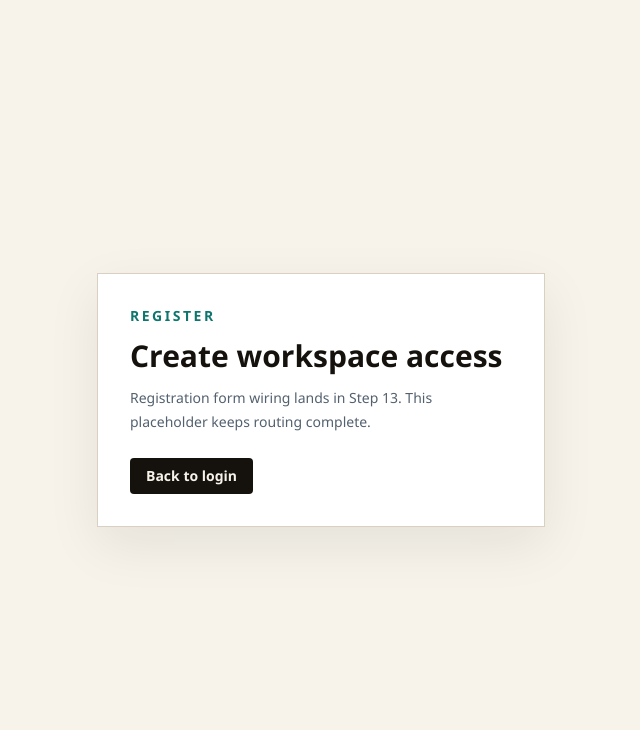
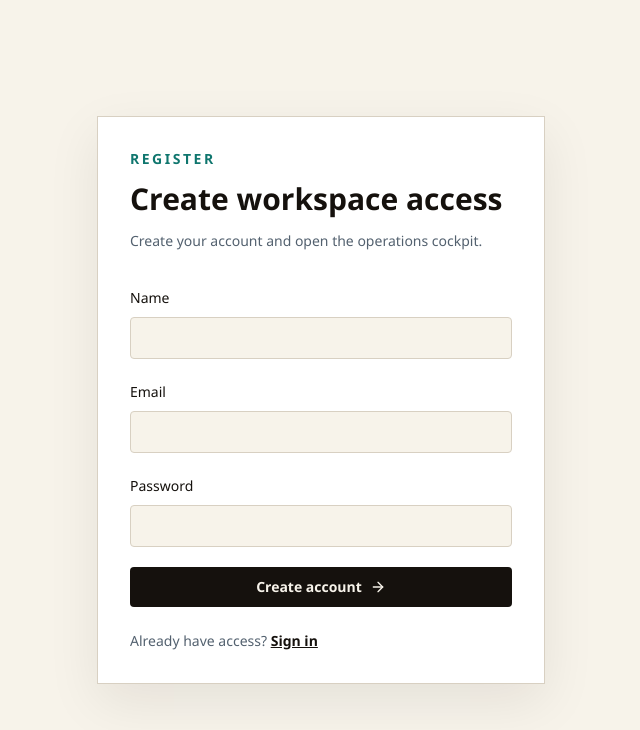
Before and after one commit to muneebsaddal/AI-Business-Automation-Platform, a React app in the folder frontend/: page /register in a window 1280 px wide. Shown: the top 730 px of the page, without its empty margins (319-959 px from the left). Built offline with nearby package versions, Linux system fonts and the light colour scheme; no server answers; the HTML template or start-up script is replaced by a standard one.

Commit message:
Add frontend auth pages

```diff
--- a/frontend/src/api/client.js
+++ b/frontend/src/api/client.js
@@ -24,9 +24,11 @@ apiClient.interceptors.response.use(
     if (status === 401 && !originalRequest._retry && store.refreshToken) {
       originalRequest._retry = true
       try {
-        const response = await axios.post('/auth/refresh', {
-          refresh_token: store.refreshToken,
-        })
+        const response = await axios.post(
+          '/auth/refresh',
+          { refresh_token: store.refreshToken },
+          { baseURL: apiClient.defaults.baseURL },
+        )
         store.setAuth(response.data, store.user)
         originalRequest.headers.Authorization = `Bearer ${response.data.access_token}`
         return apiClient(originalRequest)
--- a/frontend/src/hooks/useAuth.js
+++ b/frontend/src/hooks/useAuth.js
@@ -2,6 +2,13 @@ import { useMutation, useQuery } from '@tanstack/react-query'
 
 import { apiClient } from '../api/client'
 import { useAuthStore } from '../store/authStore'
+
+async function fetchCurrentUser(accessToken) {
+  const response = await apiClient.get('/auth/me', {
+    headers: { Authorization: `Bearer ${accessToken}` },
+  })
+  return response.data
+}
 
 export function useAuth() {
   const { user, accessToken, setAuth, setUser, clearAuth } = useAuthStore()
@@ -19,12 +26,22 @@ export function useAuth() {
   const loginMutation = useMutation({
     mutationFn: async (credentials) => {
       const tokenResponse = await apiClient.post('/auth/login', credentials)
-      const previousToken = useAuthStore.getState().accessToken
-      useAuthStore.setState({ accessToken: tokenResponse.data.access_token })
-      const meResponse = await apiClient.get('/auth/me')
-      useAuthStore.setState({ accessToken: previousToken })
-      setAuth(tokenResponse.data, meResponse.data)
-      return meResponse.data
+      const currentUser = await fetchCurrentUser(tokenResponse.data.access_token)
+      setAuth(tokenResponse.data, currentUser)
+      return currentUser
+    },
+  })
+
+  const registerMutation = useMutation({
+    mutationFn: async (data) => {
+      await apiClient.post('/auth/register', data)
+      const tokenResponse = await apiClient.post('/auth/login', {
+        email: data.email,
+        password: data.password,
+      })
+      const currentUser = await fetchCurrentUser(tokenResponse.data.access_token)
+      setAuth(tokenResponse.data, currentUser)
+      return currentUser
     },
   })
 
@@ -32,8 +49,9 @@ export function useAuth() {
     user,
     token: accessToken,
     isAuthenticated: Boolean(accessToken),
-    isLoading: meQuery.isLoading || loginMutation.isPending,
+    isLoading: meQuery.isLoading || loginMutation.isPending || registerMutation.isPending,
     login: loginMutation.mutateAsync,
+    register: registerMutation.mutateAsync,
     logout: clearAuth,
   }
 }
--- a/frontend/src/pages/Login.jsx
+++ b/frontend/src/pages/Login.jsx
@@ -1,17 +1,97 @@
-import { Link } from 'react-router-dom'
+import { zodResolver } from '@hookform/resolvers/zod'
+import { AlertCircle, ArrowRight } from 'lucide-react'
+import { useForm } from 'react-hook-form'
+import { Link, useLocation, useNavigate } from 'react-router-dom'
+import { z } from 'zod'
+
+import { useAuth } from '../hooks/useAuth'
+
+const loginSchema = z.object({
+  email: z.string().email('Use a valid email address'),
+  password: z.string().min(1, 'Password is required'),
+})
 
 export default function Login() {
+  const navigate = useNavigate()
+  const location = useLocation()
+  const { login, isLoading } = useAuth()
+  const {
+    register,
+    handleSubmit,
+    setError,
+    formState: { errors },
+  } = useForm({
+    resolver: zodResolver(loginSchema),
+    defaultValues: { email: '', password: '' },
+  })
+
+  const onSubmit = async (values) => {
+    try {
+      await login(values)
+      navigate(location.state?.from?.pathname || '/', { replace: true })
+    } catch (error) {
+      setError('root', {
+        message: error.response?.data?.detail || 'Login failed. Check your credentials.',
+      })
+    }
+  }
+
   return (
     <main className="grid min-h-screen place-items-center bg-paper px-6">
       <section className="w-full max-w-md border border-line bg-white p-8 shadow-panel">
         <p className="text-sm font-semibold uppercase tracking-[0.18em] text-signal">Sign in</p>
         <h1 className="mt-3 text-3xl font-semibold text-ink">AI Automation Platform</h1>
         <p className="mt-3 text-sm leading-6 text-steel">
-          Auth form wiring lands in Step 13. The route is ready for the real login flow.
+          Access the operations cockpit and continue building live agent workflows.
         </p>
-        <Link className="mt-6 inline-flex rounded bg-ink px-4 py-2 text-sm font-semibold text-paper" to="/">
-          Continue to app shell
-        </Link>
+
+        <form className="mt-8 space-y-5" onSubmit={handleSubmit(onSubmit)}>
+          <label className="block">
+            <span className="text-sm font-medium text-ink">Email</span>
+            <input
+              className="mt-2 w-full rounded border border-line bg-paper px-3 py-2 text-ink outline-none focus:border-signal"
+              type="email"
+              autoComplete="email"
+              {...register('email')}
+            />
+            {errors.email && <span className="mt-1 block text-sm text-ember">{errors.email.message}</span>}
+          </label>
+
+          <label className="block">
+            <span className="text-sm font-medium text-ink">Password</span>
+            <input
+              className="mt-2 w-full rounded border border-line bg-paper px-3 py-2 text-ink outline-none focus:border-signal"
+              type="password"
+              autoComplete="current-password"
+              {...register('password')}
+            />
+            {errors.password && (
+              <span className="mt-1 block text-sm text-ember">{errors.password.message}</span>
+            )}
+          </label>
+
+          {errors.root && (
+            <div className="flex gap-2 rounded border border-ember/30 bg-ember/10 p-3 text-sm text-ember">
+              <AlertCircle size={17} />
+              {errors.root.message}
+            </div>
+          )}
+
+          <button
+            className="inline-flex w-full items-center justify-center gap-2 rounded bg-ink px-4 py-2.5 text-sm font-semibold text-paper disabled:opacity-60"
+            type="submit"
+            disabled={isLoading}
+          >
+            {isLoading ? 'Signing in...' : 'Sign in'} <ArrowRight size={16} />
+          </button>
+        </form>
+
+        <p className="mt-6 text-sm text-steel">
+          Need an account?{' '}
+          <Link className="font-semibold text-ink underline" to="/register">
+            Register
+          </Link>
+        </p>
       </section>
     </main>
   )
--- a/frontend/src/pages/Register.jsx
+++ b/frontend/src/pages/Register.jsx
@@ -1,17 +1,107 @@
-import { Link } from 'react-router-dom'
+import { zodResolver } from '@hookform/resolvers/zod'
+import { AlertCircle, ArrowRight } from 'lucide-react'
+import { useForm } from 'react-hook-form'
+import { Link, useNavigate } from 'react-router-dom'
+import { z } from 'zod'
+
+import { useAuth } from '../hooks/useAuth'
+
+const registerSchema = z.object({
+  name: z.string().min(2, 'Name must be at least 2 characters'),
+  email: z.string().email('Use a valid email address'),
+  password: z.string().min(8, 'Use at least 8 characters'),
+})
 
 export default function Register() {
+  const navigate = useNavigate()
+  const { register: registerUser, isLoading } = useAuth()
+  const {
+    register,
+    handleSubmit,
+    setError,
+    formState: { errors },
+  } = useForm({
+    resolver: zodResolver(registerSchema),
+    defaultValues: { name: '', email: '', password: '' },
+  })
+
+  const onSubmit = async (values) => {
+    try {
+      await registerUser(values)
+      navigate('/', { replace: true })
+    } catch (error) {
+      setError('root', {
+        message: error.response?.data?.detail || 'Registration failed. Try another email.',
+      })
+    }
+  }
+
   return (
     <main className="grid min-h-screen place-items-center bg-paper px-6">
       <section className="w-full max-w-md border border-line bg-white p-8 shadow-panel">
         <p className="text-sm font-semibold uppercase tracking-[0.18em] text-signal">Register</p>
         <h1 className="mt-3 text-3xl font-semibold text-ink">Create workspace access</h1>
         <p className="mt-3 text-sm leading-6 text-steel">
-          Registration form wiring lands in Step 13. This placeholder keeps routing complete.
+          Create your account and open the operations cockpit.
         </p>
-        <Link className="mt-6 inline-flex rounded bg-ink px-4 py-2 text-sm font-semibold text-paper" to="/login">
-          Back to login
-        </Link>
+
+        <form className="mt-8 space-y-5" onSubmit={handleSubmit(onSubmit)}>
+          <label className="block">
+            <span className="text-sm font-medium text-ink">Name</span>
+            <input
+              className="mt-2 w-full rounded border border-line bg-paper px-3 py-2 text-ink outline-none focus:border-signal"
+              autoComplete="name"
+              {...register('name')}
+            />
+            {errors.name && <span className="mt-1 block text-sm text-ember">{errors.name.message}</span>}
+          </label>
+
+          <label className="block">
+            <span className="text-sm font-medium text-ink">Email</span>
+            <input
+              className="mt-2 w-full rounded border border-line bg-paper px-3 py-2 text-ink outline-none focus:border-signal"
+              type="email"
+              autoComplete="email"
+              {...register('email')}
+            />
+            {errors.email && <span className="mt-1 block text-sm text-ember">{errors.email.message}</span>}
+          </label>
+
+          <label className="block">
+            <span className="text-sm font-medium text-ink">Password</span>
+            <input
+              className="mt-2 w-full rounded border border-line bg-paper px-3 py-2 text-ink outline-none focus:border-signal"
+              type="password"
+              autoComplete="new-password"
+              {...register('password')}
+            />
+            {errors.password && (
+              <span className="mt-1 block text-sm text-ember">{errors.password.message}</span>
+            )}
+          </label>
+
+          {errors.root && (
+            <div className="flex gap-2 rounded border border-ember/30 bg-ember/10 p-3 text-sm text-ember">
+              <AlertCircle size={17} />
+              {errors.root.message}
+            </div>
+          )}
+
+          <button
+            className="inline-flex w-full items-center justify-center gap-2 rounded bg-ink px-4 py-2.5 text-sm font-semibold text-paper disabled:opacity-60"
+            type="submit"
+            disabled={isLoading}
+          >
+            {isLoading ? 'Creating account...' : 'Create account'} <ArrowRight size={16} />
+          </button>
+        </form>
+
+        <p className="mt-6 text-sm text-steel">
+          Already have access?{' '}
+          <Link className="font-semibold text-ink underline" to="/login">
+            Sign in
+          </Link>
+        </p>
       </section>
     </main>
   )
```
Also changed, not shown: 1 other file (tests, documents, lock files or other folders).
